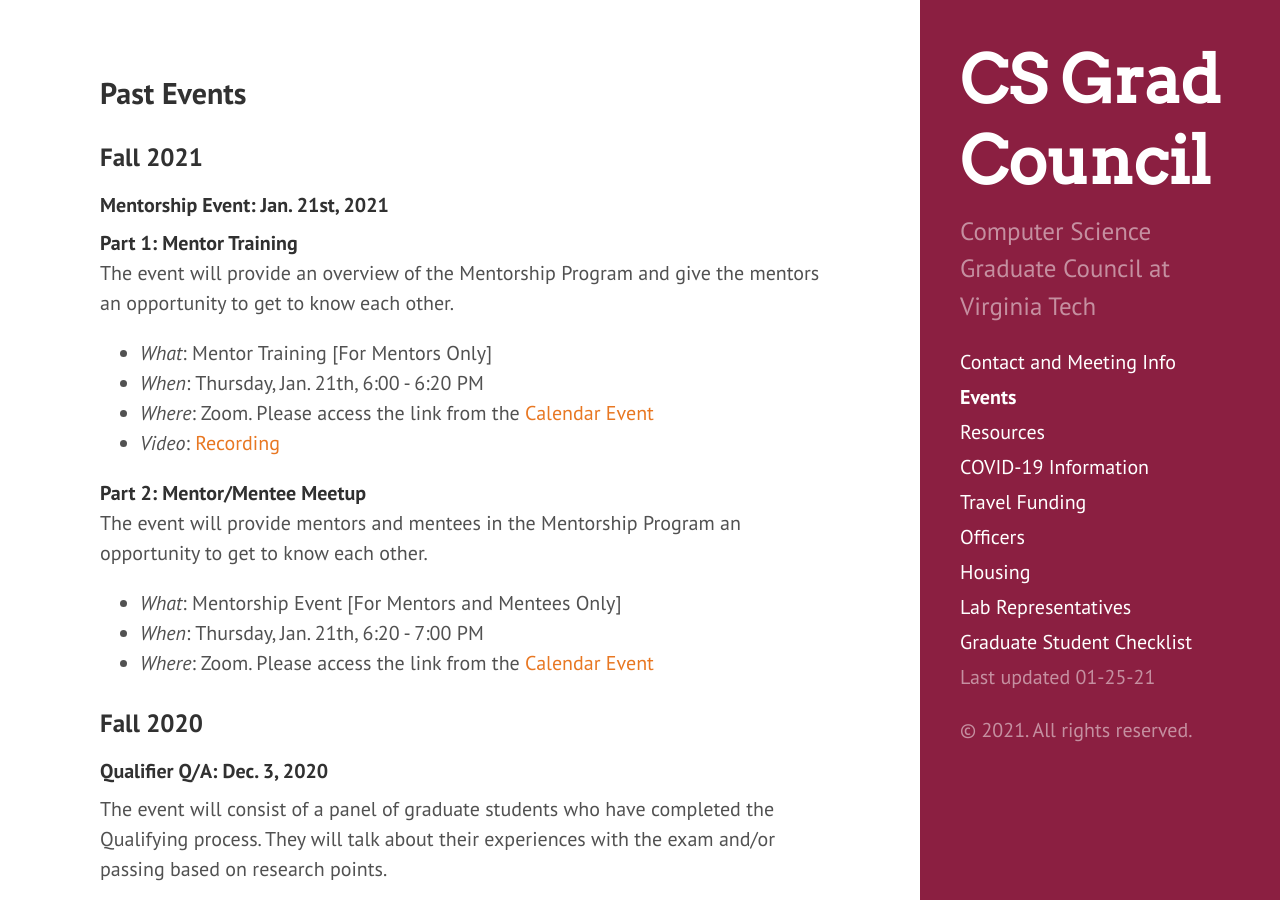
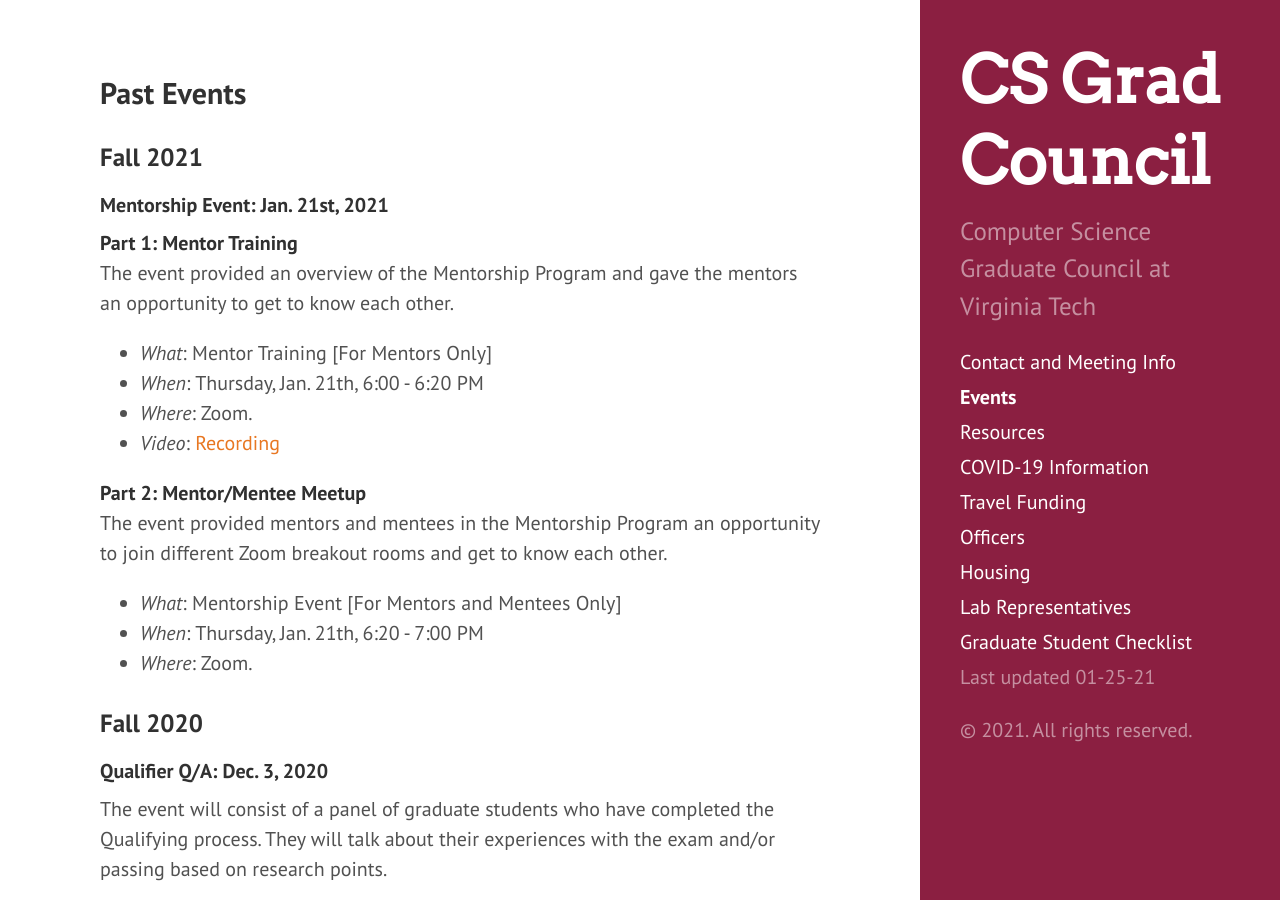
Before and after one commit to CSGraduateCouncil-VirginiaTech/csgc-website, a Jekyll site: the page built from events.md, in a window 1280 px wide and 900 px high, scrolled down 1060 px. Built offline with Jekyll 4.4.1, drawn with Linux system fonts in a browser that asks for light colours.

Commit message:
Update events.md
Change the description to past tense

```diff
--- a/events.md
+++ b/events.md
@@ -35,17 +35,17 @@ CS grad council is inviting you to our Student-Advisor Workshop. In this worksho
 
 #### Mentorship Event: Jan. 21st, 2021
 **Part 1: Mentor Training**
-The event will provide an overview of the Mentorship Program and give the mentors an opportunity to get to know each other.
+The event provided an overview of the Mentorship Program and gave the mentors an opportunity to get to know each other.
 - *What*: Mentor Training [For Mentors Only]
 - *When*: Thursday, Jan. 21th, 6:00 - 6:20 PM
-- *Where*: Zoom. Please access the link from the [Calendar Event](https://calendar.google.com/calendar?cid=dnQuZWR1X240bnQ0aGdlNTBrdjdqajFjZDN1NzllaW1rQGdyb3VwLmNhbGVuZGFyLmdvb2dsZS5jb20)
+- *Where*: Zoom.
 - *Video*: [Recording](https://drive.google.com/file/d/1zgohWirLKw8t8U1dfrIvoN75GHYdw0gN/view?usp=sharing)
 
 **Part 2: Mentor/Mentee Meetup**
-The event will provide mentors and mentees in the Mentorship Program an opportunity to get to know each other.
+The event provided mentors and mentees in the Mentorship Program an opportunity to join different Zoom breakout rooms and get to know each other.
 - *What*: Mentorship Event [For Mentors and Mentees Only]
 - *When*: Thursday, Jan. 21th, 6:20 - 7:00 PM
-- *Where*: Zoom. Please access the link from the [Calendar Event](https://calendar.google.com/calendar?cid=dnQuZWR1X240bnQ0aGdlNTBrdjdqajFjZDN1NzllaW1rQGdyb3VwLmNhbGVuZGFyLmdvb2dsZS5jb20)
+- *Where*: Zoom.
 
 ### Fall 2020
 
```
